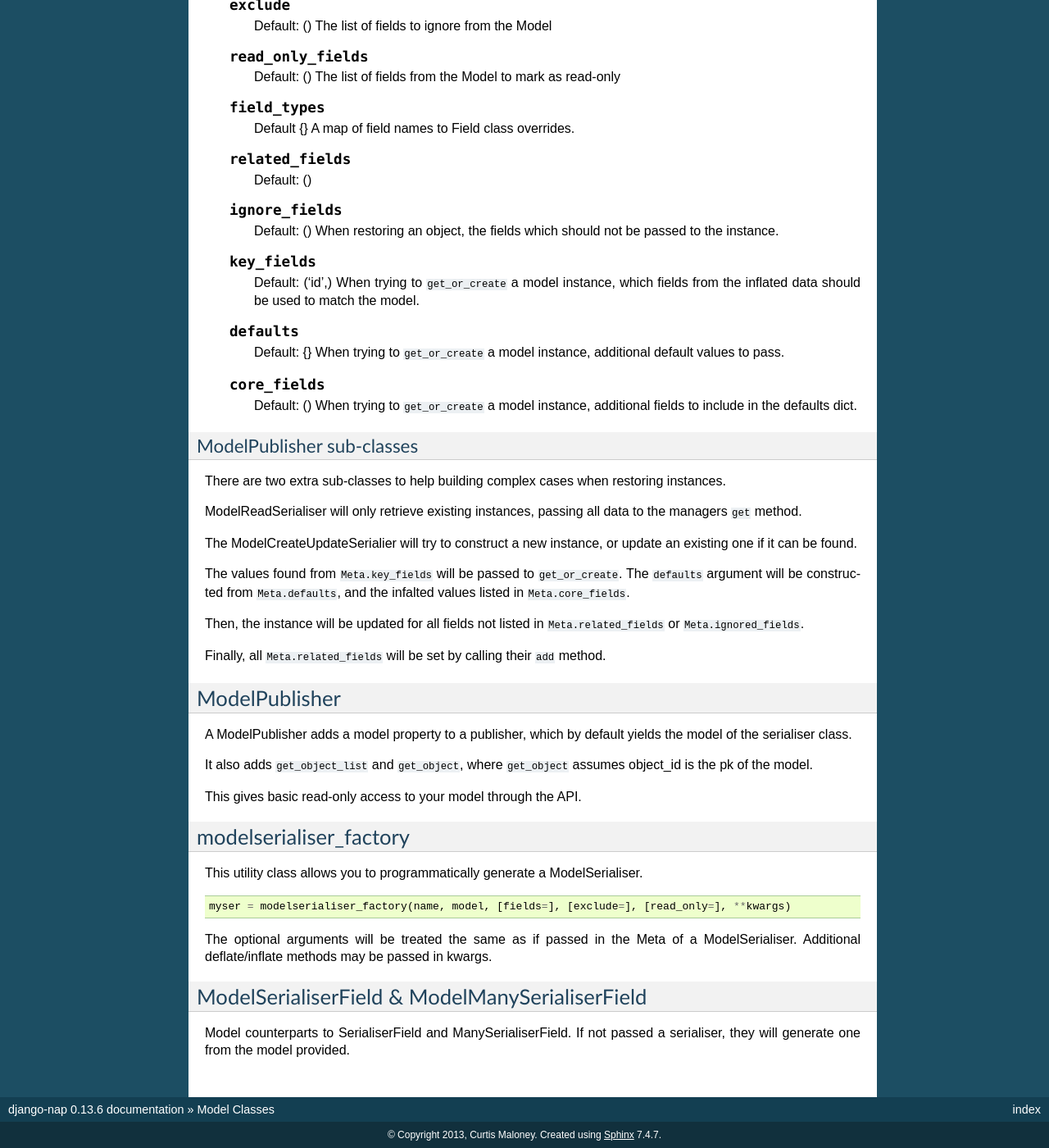
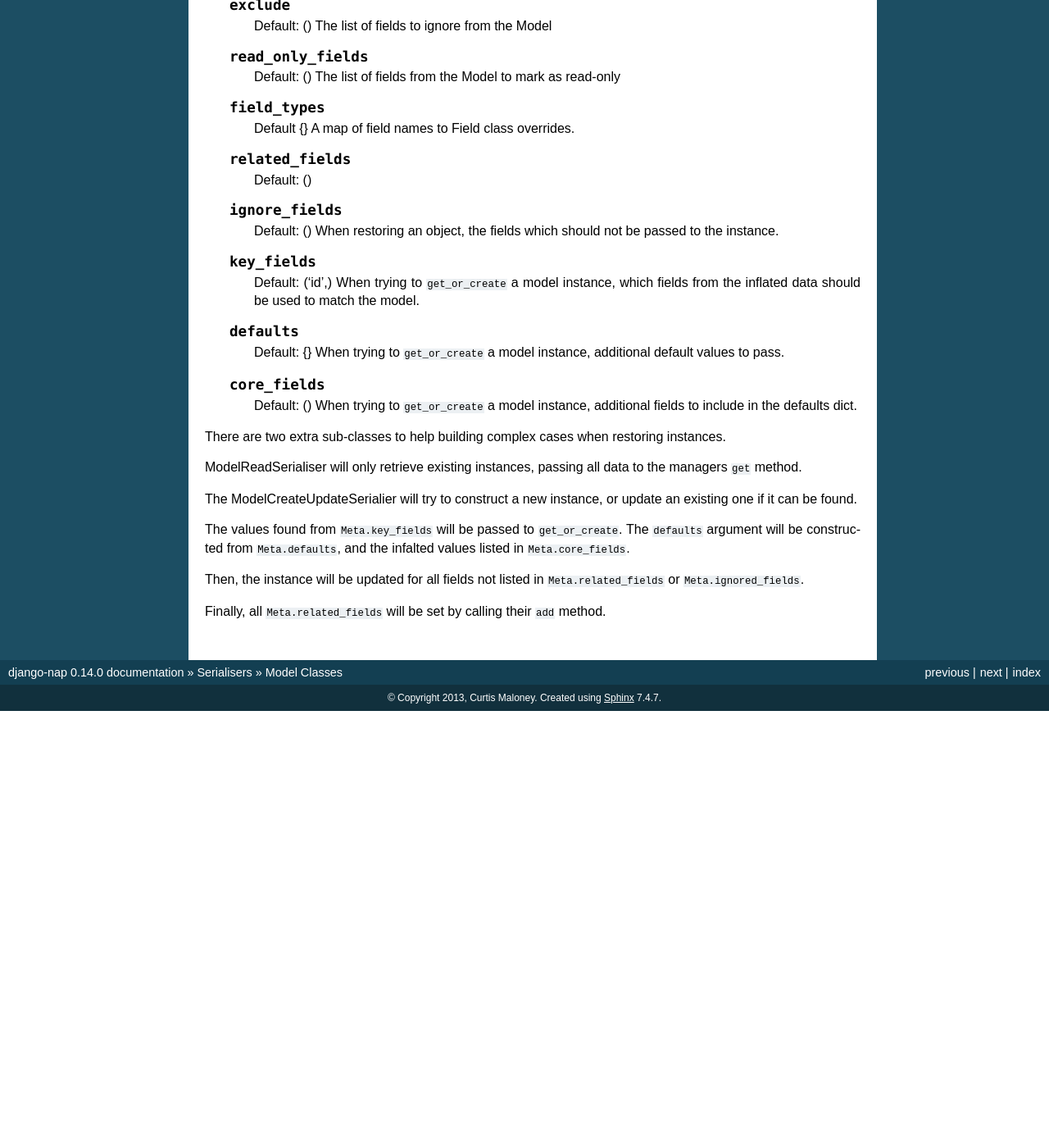
Before and after one commit to funkybob/django-nap, a Sphinx documentation site: the page built from docs/serialiser/models.rst, in a window 1280 px wide and 1400 px high, scrolled down 724 px. Shown: the whole window at 82% size. Built offline with Sphinx 7.4.7, drawn with Linux system fonts in a browser that asks for light colours; pages that are not in the unit, such as notebooks, are missing from menus; after the commit the page ends 1591 px from its top, so only the background shows below that; some of the changed text lies outside the part shown.

Commit message:
Continue reorganising docs

```diff
--- a/docs/conf.py
+++ b/docs/conf.py
@@ -48,9 +48,9 @@ copyright = u'2013, Curtis Maloney'
 # built documents.
 #
 # The short X.Y version.
-version = '0.13'
+version = '0.14'
 # The full version, including alpha/beta/rc tags.
-release = '0.13.6'
+release = '0.14.0'
 
 # The language for content autogenerated by Sphinx. Refer to documentation
 # for a list of supported languages.
--- a/docs/models.rst
+++ b/docs/serialiser/models.rst
@@ -2,13 +2,12 @@
 Model Classes
 =============
 
-Of course, there are classes to support dealing with Models.
+Just as there is ModelForm for Forms, there is ModelSerialiser for Serialiser.
 
 ModelSerialiser
 ===============
 
-This class will, like a ModelForm, inspect a Model and generate appropriate
-fields for it.
+This class will inspect a Model and generate appropriate fields for it.
 
 .. code-block:: python
 
@@ -89,8 +88,6 @@ The ``ModelSerialiser`` supports additional ``Meta`` properties:
       When trying to ``get_or_create`` a model instance, additional fields to
       include in the defaults dict.
 
-ModelPublisher sub-classes
---------------------------
 
 There are two extra sub-classes to help building complex cases when restoring
 instances.
@@ -108,33 +105,5 @@ infalted values listed in ``Meta.core_fields``.
 Then, the instance will be updated for all fields not listed in
 ``Meta.related_fields`` or ``Meta.ignored_fields``.
 
-Finally, all ``Meta.related_fields`` will be set by calling their ``add`` method.
-
-ModelPublisher
-==============
-
-A ModelPublisher adds a model property to a publisher, which by default yields
-the model of the serialiser class.
-
-It also adds ``get_object_list`` and ``get_object``, where ``get_object``
-assumes object_id is the pk of the model.
-
-This gives basic read-only access to your model through the API.
-
-modelserialiser_factory
-=======================
-
-This utility class allows you to programmatically generate a ModelSerialiser.
-
-.. code-block:: python
-
-    myser = modelserialiser_factory(name, model, [fields=], [exclude=], [read_only=], **kwargs)
-
-The optional arguments will be treated the same as if passed in the Meta of a
-ModelSerialiser.  Additional deflate/inflate methods may be passed in kwargs.
-
-ModelSerialiserField & ModelManySerialiserField
-===============================================
-
-Model counterparts to SerialiserField and ManySerialiserField.  If not passed a
-serialiser, they will generate one from the model provided.
+Finally, all ``Meta.related_fields`` will be set by calling their ``add``
+method.
```
Also changed, not shown: docs/api/index.rst (added, +9 -0 lines), docs/api/rpc.rst (added, +29 -0 lines), docs/api/serialiser.rst (added, +31 -0 lines), docs/extras/index.rst (added, +11 -0 lines), docs/index.rst (+9 -47 lines), docs/quickstart.rst (added, +39 -0 lines), docs/rest/models.rst (added, +29 -0 lines), docs/rpc/example.rst (added, +36 -0 lines), docs/rpc/index.rst (+10 -59 lines), docs/serialiser/index.rst (+7 -34 lines).
